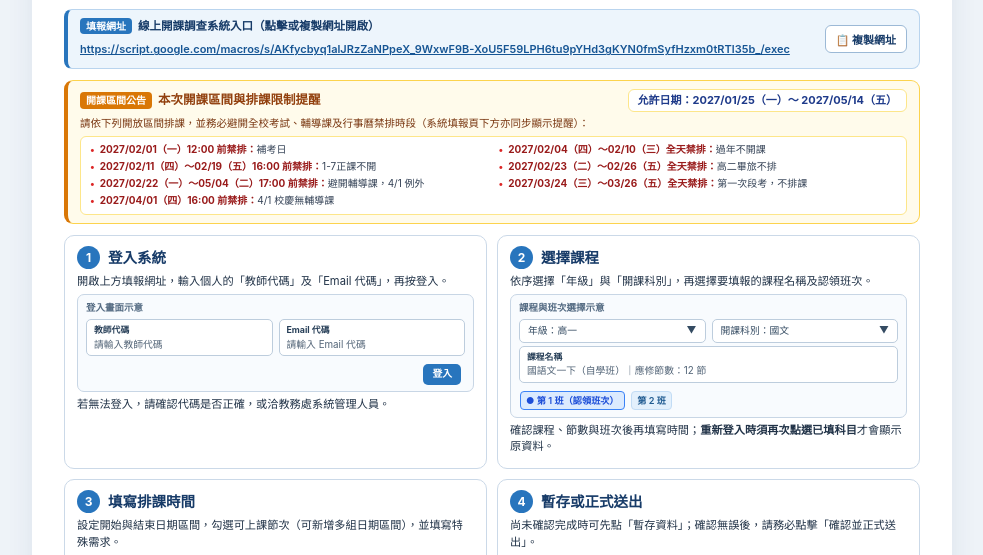
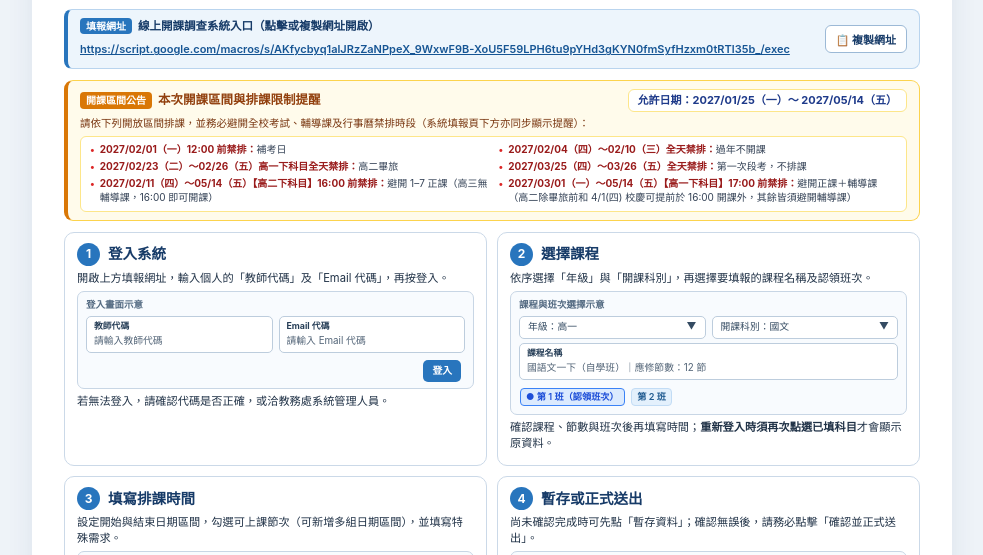
Before and after one commit to wlshb24-dotcom/retake-expla, a plain HTML site: page index.html in a window 1280 px wide. Shown: the part 199-754 px from the top of the page, without its empty margins (148-1131 px from the left). Drawn offline with Linux system fonts and the light colour scheme.

Commit message:
Update index.html

```diff
--- a/index.html
+++ b/index.html
@@ -311,7 +311,6 @@
   .schedule-date {
     font-weight: 700;
     color: #991b1b;
-    white-space: nowrap;
   }
 
   .schedule-reason {
@@ -837,11 +836,10 @@
       <div class="schedule-grid" id="scheduleRulesList">
         <div class="schedule-item"><span class="schedule-dot">•</span><span><span class="schedule-date">2027/02/01（一）12:00 前禁排：</span><span class="schedule-reason">補考日</span></span></div>
         <div class="schedule-item"><span class="schedule-dot">•</span><span><span class="schedule-date">2027/02/04（四）～02/10（三）全天禁排：</span><span class="schedule-reason">過年不開課</span></span></div>
-        <div class="schedule-item"><span class="schedule-dot">•</span><span><span class="schedule-date">2027/02/11（四）～02/19（五）16:00 前禁排：</span><span class="schedule-reason">1-7正課不開</span></span></div>
-        <div class="schedule-item"><span class="schedule-dot">•</span><span><span class="schedule-date">2027/02/23（二）～02/26（五）全天禁排：</span><span class="schedule-reason">高二畢旅不排</span></span></div>
-        <div class="schedule-item"><span class="schedule-dot">•</span><span><span class="schedule-date">2027/02/22（一）～05/04（二）17:00 前禁排：</span><span class="schedule-reason">避開輔導課，4/1 例外</span></span></div>
-        <div class="schedule-item"><span class="schedule-dot">•</span><span><span class="schedule-date">2027/03/24（三）～03/26（五）全天禁排：</span><span class="schedule-reason">第一次段考，不排課</span></span></div>
-        <div class="schedule-item"><span class="schedule-dot">•</span><span><span class="schedule-date">2027/04/01（四）16:00 前禁排：</span><span class="schedule-reason">4/1 校慶無輔導課</span></span></div>
+        <div class="schedule-item"><span class="schedule-dot">•</span><span><span class="schedule-date">2027/02/23（二）～02/26（五）高一下科目全天禁排：</span><span class="schedule-reason">高二畢旅</span></span></div>
+        <div class="schedule-item"><span class="schedule-dot">•</span><span><span class="schedule-date">2027/03/25（四）～03/26（五）全天禁排：</span><span class="schedule-reason">第一次段考，不排課</span></span></div>
+        <div class="schedule-item"><span class="schedule-dot">•</span><span><span class="schedule-date">2027/02/11（四）～05/14（五）【高二下科目】16:00 前禁排：</span><span class="schedule-reason">避開 1–7 正課（高三無輔導課，16:00 即可開課）</span></span></div>
+        <div class="schedule-item"><span class="schedule-dot">•</span><span><span class="schedule-date">2027/03/01（一）～05/14（五）【高一下科目】17:00 前禁排：</span><span class="schedule-reason">避開正課＋輔導課（高二除畢旅前和 4/1(四) 校慶可提前於 16:00 開課外，其餘皆須避開輔導課）</span></span></div>
       </div>
     </section>
 
@@ -1040,11 +1038,10 @@
       rules: [
         { label: "2027/02/01（一）12:00 前禁排", desc: "補考日" },
         { label: "2027/02/04（四）～02/10（三）全天禁排", desc: "過年不開課" },
-        { label: "2027/02/11（四）～02/19（五）16:00 前禁排", desc: "1-7正課不開" },
-        { label: "2027/02/23（二）～02/26（五）全天禁排", desc: "高二畢旅不排" },
-        { label: "2027/02/22（一）～05/04（二）17:00 前禁排", desc: "避開輔導課，4/1 例外" },
-        { label: "2027/03/24（三）～03/26（五）全天禁排", desc: "第一次段考，不排課" },
-        { label: "2027/04/01（四）16:00 前禁排", desc: "4/1 校慶無輔導課" }
+        { label: "2027/02/23（二）～02/26（五）高一下科目全天禁排", desc: "高二畢旅" },
+        { label: "2027/03/25（四）～03/26（五）全天禁排", desc: "第一次段考，不排課" },
+        { label: "2027/02/11（四）～05/14（五）【高二下科目】16:00 前禁排", desc: "避開 1–7 正課（高三無輔導課，16:00 即可開課）" },
+        { label: "2027/03/01（一）～05/14（五）【高一下科目】17:00 前禁排", desc: "避開正課＋輔導課（高二除畢旅前和 4/1(四) 校慶可提前於 16:00 開課外，其餘皆須避開輔導課）" }
       ]
     };
 
```
